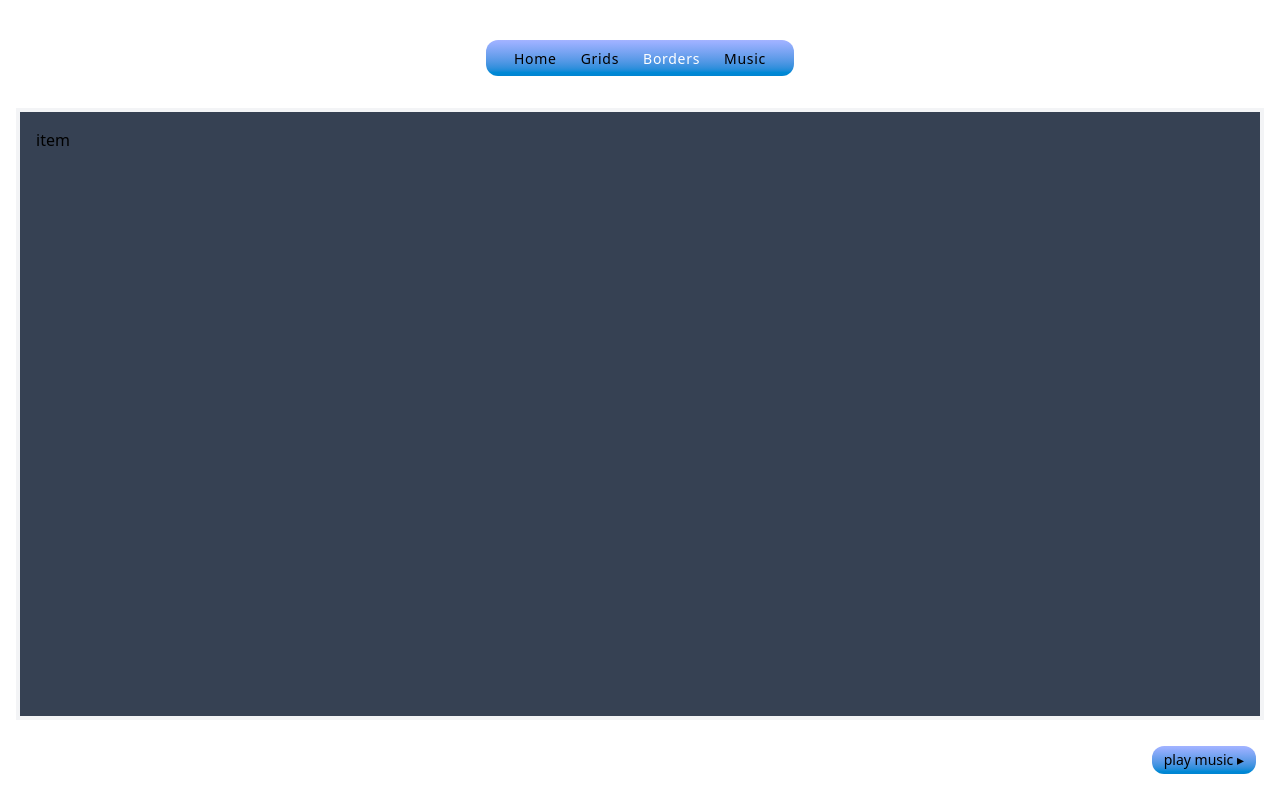
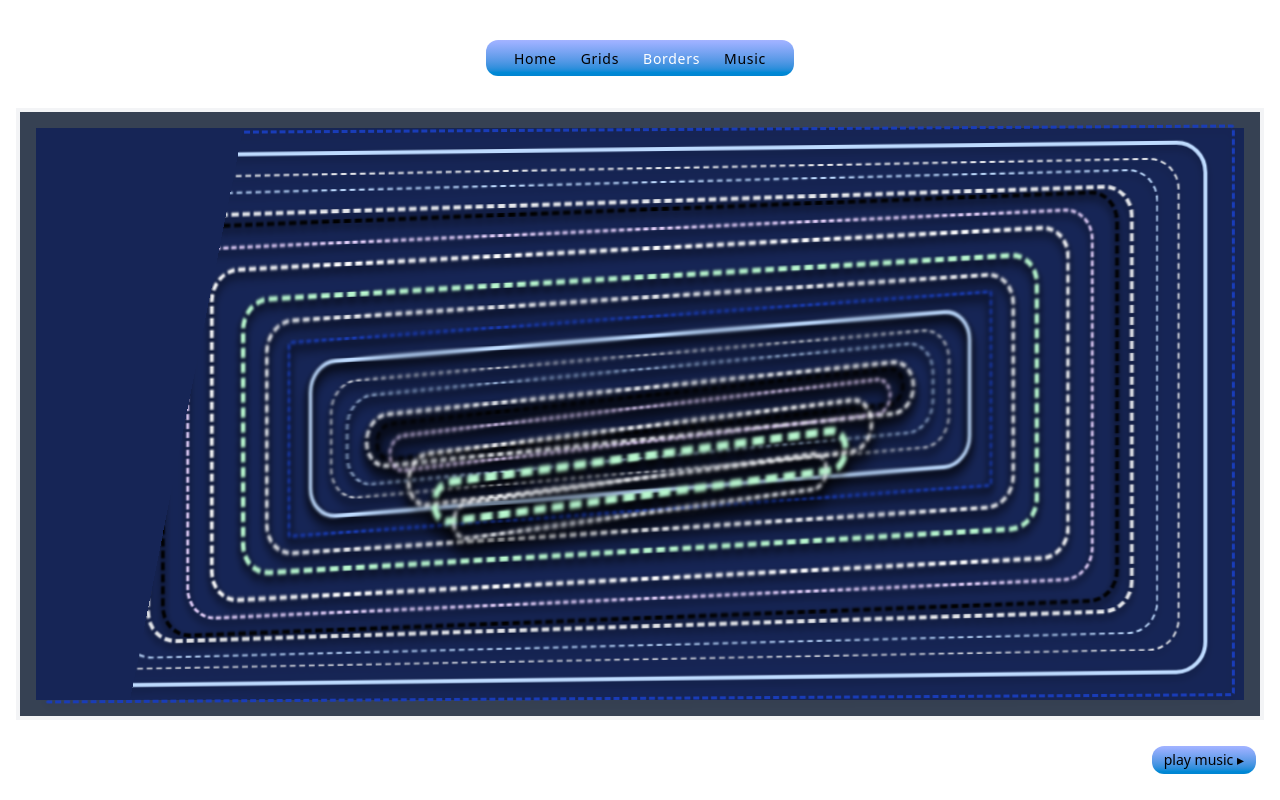
Before and after one commit to ofsound/vue-portfolio, a Vue app: page /borders in a window 1280 px wide. Built offline with nearby package versions, Linux system fonts and the light colour scheme.

Commit message:
Border items accept array of tailwind classes

```diff
--- a/src/components/BordersGroup.vue
+++ b/src/components/BordersGroup.vue
@@ -1,13 +1,250 @@
 <script setup lang="ts">
 import { ref } from 'vue'
 import BordersItem from '@/components/BordersItem.vue'
-const bordersArray = ref([{ id: 0, color: 'bg-green-200' }])
+const bordersArray = ref([
+  {
+    id: 0,
+    classes: [
+      'translate-z-20 rotate-x-2 -rotate-y-10',
+      'drop-shadow-lg',
+      'p-4',
+      'border-3',
+      'border-blue-800',
+      'border-dashed',
+      'rounded',
+    ],
+  },
+  {
+    id: 1,
+    classes: [
+      'translate-z-20 rotate-x-2 -rotate-y-10',
+      'drop-shadow-lg',
+      'p-4',
+      'border-4',
+      'border-blue-200',
+      'rounded-4xl',
+    ],
+  },
+  {
+    id: 2,
+    classes: [
+      'translate-z-20 rotate-x-2 -rotate-y-10',
+      'drop-shadow-lg',
+      'p-3',
+      'border-2',
+      'border-gray-200',
+      'border-dashed',
+      'rounded-4xl',
+    ],
+  },
+  {
+    id: 3,
+    classes: [
+      'translate-z-20 rotate-x-2 -rotate-y-10',
+      'drop-shadow-lg',
+      'p-4',
+      'border-2',
+      'border-blue-200',
+      'border-dashed',
+      'rounded-4xl',
+    ],
+  },
+  {
+    id: 4,
+    classes: [
+      'translate-z-20 rotate-x-2 -rotate-y-10',
+      'drop-shadow-lg',
+      'p-1',
+      'border-4',
+      'border-gray-200',
+      'border-dashed',
+      'rounded-4xl',
+    ],
+  },
+  {
+    id: 5,
+    classes: [
+      'translate-z-20 rotate-x-2 -rotate-y-10',
+      'drop-shadow-lg',
+      'p-4',
+      'border-4',
+      'border-black',
+      'border-dashed',
+      'rounded-4xl',
+    ],
+  },
+  {
+    id: 6,
+    classes: [
+      'translate-z-20 rotate-x-2 -rotate-y-10',
+      'drop-shadow-lg',
+      'p-4',
+      'border-3',
+      'border-purple-200',
+      'border-dashed',
+      'rounded-4xl',
+    ],
+  },
+  {
+    id: 7,
+    classes: [
+      'translate-z-20 rotate-x-2 -rotate-y-10',
+      'drop-shadow-lg',
+      'p-6',
+      'border-4',
+      'border-white',
+      'border-dashed',
+      'rounded-4xl',
+    ],
+  },
+  {
+    id: 8,
+    classes: [
+      'translate-z-20 rotate-x-2 -rotate-y-10',
+      'drop-shadow-lg',
+      'p-4',
+      'border-5',
+      'border-green-200',
+      'border-dashed',
+      'rounded-4xl',
+    ],
+  },
+  {
+    id: 9,
+    classes: [
+      'translate-z-20 rotate-x-2 -rotate-y-10',
+      'drop-shadow-lg',
+      'p-4',
+      'border-4',
+      'border-gray-200',
+      'border-dashed',
+      'rounded-4xl',
+    ],
+  },
+  {
+    id: 10,
+    classes: [
+      'translate-z-20 rotate-x-2 -rotate-y-10',
+      'drop-shadow-lg',
+      'p-4',
+      'border-3',
+      'border-blue-800',
+      'border-dashed',
+      'rounded',
+    ],
+  },
+  {
+    id: 11,
+    classes: [
+      'translate-z-20 rotate-x-2 -rotate-y-10',
+      'drop-shadow-lg',
+      'p-4',
+      'border-4',
+      'border-blue-200',
+      'rounded-4xl',
+    ],
+  },
+  {
+    id: 12,
+    classes: [
+      'translate-z-20 rotate-x-2 -rotate-y-10',
+      'drop-shadow-lg',
+      'p-3',
+      'border-2',
+      'border-gray-200',
+      'border-dashed',
+      'rounded-4xl',
+    ],
+  },
+  {
+    id: 13,
+    classes: [
+      'translate-z-20 rotate-x-2 -rotate-y-10',
+      'drop-shadow-lg',
+      'p-4',
+      'border-2',
+      'border-blue-200',
+      'border-dashed',
+      'rounded-4xl',
+    ],
+  },
+  {
+    id: 14,
+    classes: [
+      'translate-z-20 rotate-x-2 -rotate-y-10',
+      'drop-shadow-lg',
+      'p-1',
+      'border-4',
+      'border-gray-200',
+      'border-dashed',
+      'rounded-4xl',
+    ],
+  },
+  {
+    id: 15,
+    classes: [
+      'translate-z-20 rotate-x-2 -rotate-y-10',
+      'drop-shadow-lg',
+      'p-2',
+      'border-4',
+      'border-black',
+      'border-dashed',
+      'rounded-4xl',
+    ],
+  },
+  {
+    id: 16,
+    classes: [
+      'translate-z-20 rotate-x-2 -rotate-y-10',
+      'drop-shadow-lg',
+      'p-4',
+      'border-3',
+      'border-purple-200',
+      'border-dashed',
+      'rounded-4xl',
+    ],
+  },
+  {
+    id: 17,
+    classes: [
+      'translate-z-20 rotate-x-2 -rotate-y-10',
+      'drop-shadow-lg',
+      'p-6',
+      'border-4',
+      'border-white',
+      'border-dashed',
+      'rounded-4xl',
+    ],
+  },
+  {
+    id: 18,
+    classes: [
+      'translate-z-20 rotate-x-2 -rotate-y-10',
+      'drop-shadow-lg',
+      'p-4',
+      'border-8',
+      'border-green-200',
+      'border-dashed',
+      'rounded-4xl',
+    ],
+  },
+  {
+    id: 19,
+    classes: [
+      'translate-z-20 rotate-x-2 -rotate-y-10',
+      'drop-shadow-lg',
+      'p-4',
+      'border-4',
+      'border-gray-200',
+      'border-dashed',
+      'rounded-4xl',
+    ],
+  },
+])
 </script>
 
 <template>
-  <div>
-    <div v-for="item in bordersArray" :key="item.id">
-      <BordersItem :color="item.color" />
-    </div>
+  <div class="flex h-full bg-blue-950 transform-3d">
+    <BordersItem :depth="-1" :maxDepth="bordersArray.length - 1" :bordersArray="bordersArray" />
   </div>
 </template>
--- a/src/components/BordersItem.vue
+++ b/src/components/BordersItem.vue
@@ -1,5 +1,26 @@
-<script setup lang="ts"></script>
+<script setup lang="ts">
+import { ref } from 'vue'
+
+interface Custom {
+  id: number
+  classes: string[]
+}
+
+const props = defineProps<{
+  maxDepth: number
+  depth: number
+  bordersArray: Custom[]
+}>()
+
+const theseClasses = ref<string[]>([])
+
+if (props.depth < props.maxDepth) {
+  theseClasses.value = props.bordersArray[props.depth + 1].classes
+}
+</script>
 
 <template>
-  <div>item</div>
+  <div v-if="depth < maxDepth" class="flex w-full transform-3d" :class="theseClasses">
+    <BordersItem :depth="depth + 1" :bordersArray="bordersArray" :maxDepth="maxDepth" />
+  </div>
 </template>
```
